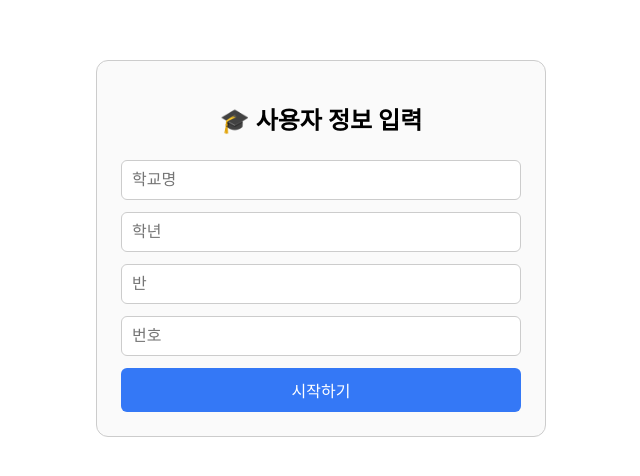
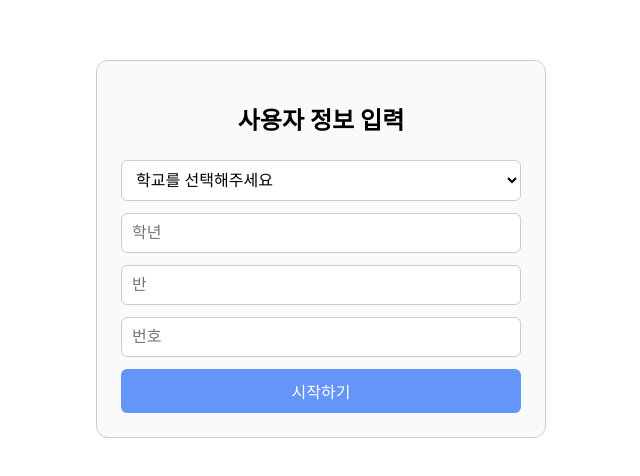
Before and after one commit to hjzhhhj/SCHOK, a React (Vite) app: page / in a window 1280 px wide. Shown: the top 476 px of the page, without its empty margins (319-959 px from the left). Built offline with nearby package versions, Linux system fonts and the light colour scheme.

Commit message:
[fix] 디자인 수정

```diff
--- a/src/pages/SetUpPage.tsx
+++ b/src/pages/SetUpPage.tsx
@@ -29,21 +29,30 @@ const Input = styled.input`
   border: 1px solid #ccc;
 `;
 
+const Select = styled.select`
+  padding: 10px;
+  font-size: 16px;
+  border-radius: 6px;
+  border: 1px solid #ccc;
+  background-color: white;
+  cursor: pointer;
+`;
+
+
 const Button = styled.button`
   padding: 10px;
   font-size: 16px;
-  background-color: #3478f6;
+  background-color:rgb(100, 150, 250);
   color: white;
   border: none;
   border-radius: 6px;
   cursor: pointer;
 
   &:hover {
-    background-color: #255edb;
+    background-color:rgb(85, 120, 250);
   }
 `;
 
-// 폼 입력 필드를 위한 별도의 타입 정의 (초기 상태에서 빈 문자열 허용)
 interface FormState {
   school: string;
   grade: string;
@@ -51,9 +60,18 @@ interface FormState {
   studentNum: string;
 }
 
+const SCHOOL_LIST = [
+    "설악중학교",
+    "속초중학교",
+    "해랑중학교",
+    "설온중학교",
+    "설악고등학교",
+    "속초고등학교",
+    "속초여자고등학교",
+];
+
 function SetupPage() {
   const { setUserInfo } = useUserStore();
-  // 폼 상태는 모든 필드를 문자열로 관리
   const [form, setForm] = useState<FormState>({
     school: "",
     grade: "",
@@ -61,7 +79,7 @@ function SetupPage() {
     studentNum: "",
   });
 
-  const handleChange = (e: React.ChangeEvent<HTMLInputElement>) => {
+  const handleChange = (e: React.ChangeEvent<HTMLInputElement | HTMLSelectElement>) => {
     const { name, value } = e.target;
     setForm({ ...form, [name]: value });
   };
@@ -102,19 +120,25 @@ function SetupPage() {
 
   return (
     <Container>
-      <Title>🎓 사용자 정보 입력</Title>
-      <Input
+      <Title>사용자 정보 입력</Title>
+      <Select
         name="school"
-        placeholder="학교명"
         value={form.school}
         onChange={handleChange}
         required
-      />
+      >
+        <option value="" disabled>학교를 선택해주세요</option>
+        {SCHOOL_LIST.map((schoolName) => (
+          <option key={schoolName} value={schoolName}>
+            {schoolName}
+          </option>
+        ))}
+      </Select>
       <Input
         name="grade"
         type="number" // 숫자만 입력받도록 type 변경
         placeholder="학년"
-        value={form.grade} // form.grade는 string이므로 value에 직접 사용
+        value={form.grade}
         onChange={handleChange}
         required
       />
```
